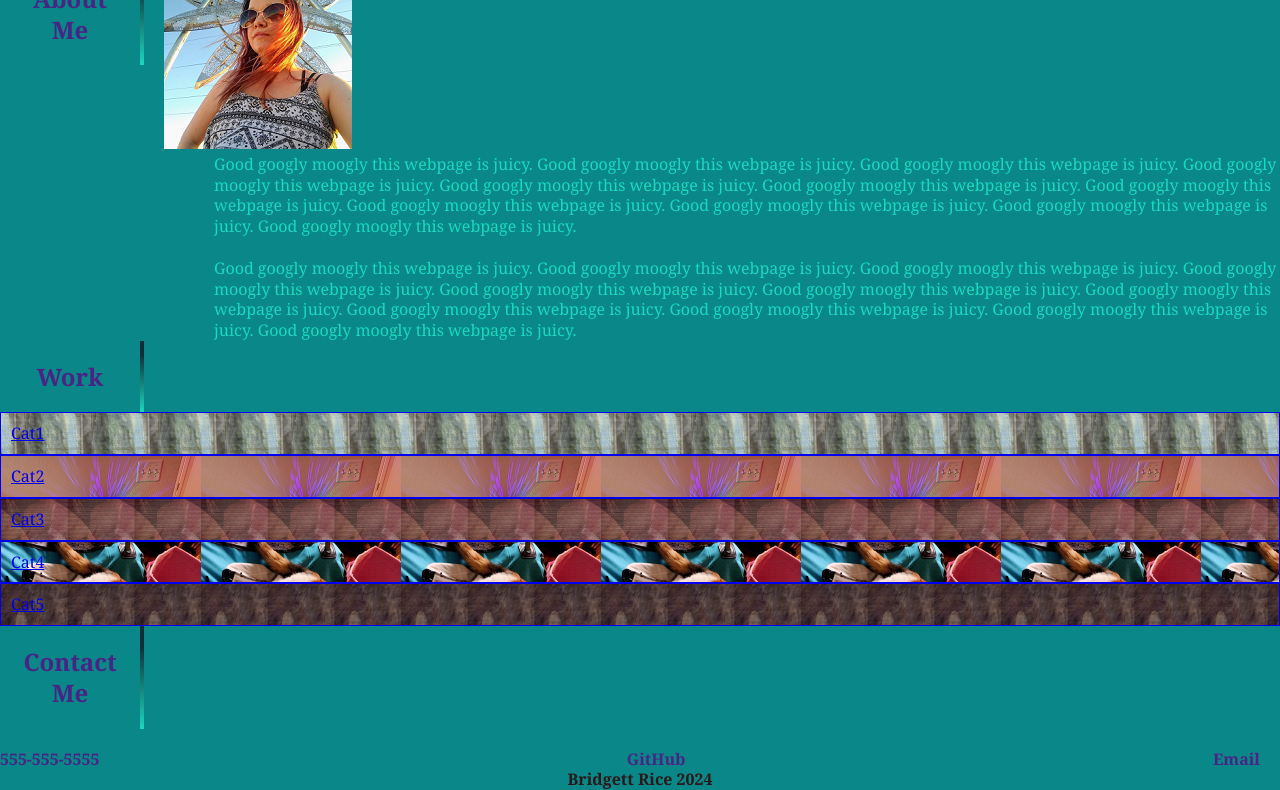
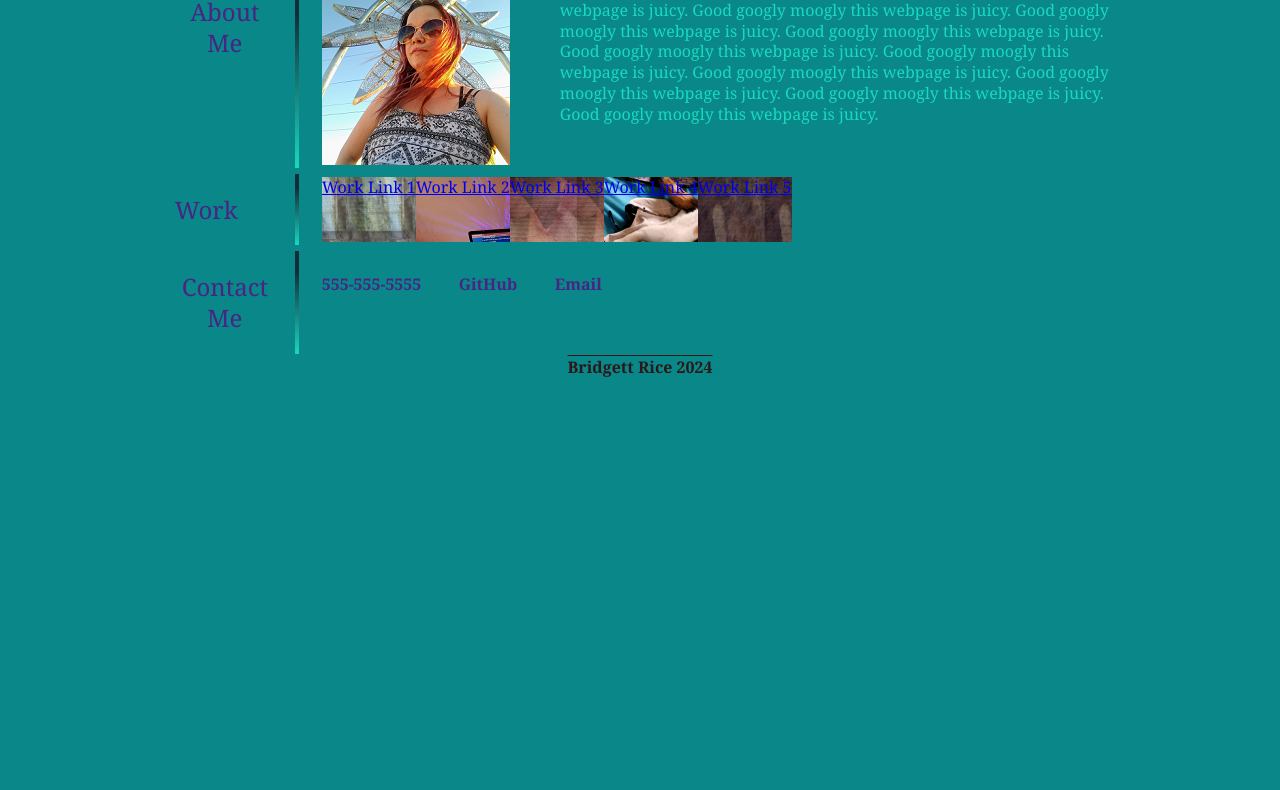
Before and after one commit to Br1dg3tt/challenge-two-portfolio, a plain HTML site: page index.html in a window 1280 px wide. Shown: the part 359-1149 px from the top of the page. After the commit the page ends 800 px from the top, so only its background shows below. Drawn offline with Linux system fonts and the light colour scheme.

Commit message:
fixed box alignments

```diff
--- a/assets/css/style.css
+++ b/assets/css/style.css
@@ -16,30 +16,13 @@ header {
   header h1 {
       font-size:250%;
       text-decoration: underline;
-    padding-left: 30px;
+      padding-left: 40px;
       padding-top:20px;
-    padding-right: 30px;
+      padding-right: 20px;
+      padding-bottom: 10px;
       background-color: #142c37;
       color: #098789;
 
-}
-
-  nav ul {
-    display: flex;
-    justify-content: space-between;
-    min-width: 300px;
-    padding-right:20px;
-    padding-top:20px;
-  }
-
-  nav a {
-    color: #492485;
-    font-weight: bold;
-    text-decoration: none;
-  }
-
-  nav a:hover {
-    color: hsl(325, 75%, 47%);
   }
   .top-background {
       background-image: url("../images/background.png");
@@ -63,17 +46,42 @@ header h1 {
       right: 5%;
     }
 
-  main {
-    display:flex;
-    flex-direction: column;
-    padding: 20px;
+    nav ul {
+      display: flex;
+      justify-content: space-between;
+      min-width: 300px;
+      padding-right:20px;
+      padding-top:20px;
     }
 
-article {
-    display: inherit;
+    nav a {
+      color: #492485;
+      font-weight: bold;
+      text-decoration: none;
     }
 
-h3 {
+    nav a:hover {
+      color: #d21e87;
+      background-color: #142c37;
+      padding: 10px;
+    }
+
+
+    .main {
+              display: flex;
+              flex-direction:column;
+              align-items: center;
+              justify-content:center;
+          }
+          .main-containers {
+              display: flex;
+              justify-content: center;
+              width: 90%;
+              margin: 3px;
+          }
+          .left-side {
+              display: flex;
+              width: 20%;
               color: #492485;
               font-size: 150%;
               box-sizing: content-box;
@@ -84,21 +92,20 @@ h3 {
               width: 100px;
               text-align: center;
           }
+          .right-side {
+              display: flex;
 
- article p {
+              width: 70%;
+              padding:3px;
+          }
+           p {
+              display: inherit;
               color: #19dac0;
               padding-left: 50px;
   }
 
-.card {
-  display: flex;
-  flex-wrap: wrap;
-  padding: 10px;
-  border-style: solid;
-  border-width: 1px;
-}
-
           h4 {
           color: #2b1818;
+          text-decoration: overline;
           text-align: center;
       }
--- a/index.html
+++ b/index.html
@@ -5,61 +5,62 @@
     <meta charset="UTF-8" />
     <meta name="viewport" content="width=device-width, initial-scale=1" />
     <link rel="stylesheet" href="./assets/css/reset.css" />
-    <link rel="stylesheet" href="./assets/css/root" />
     <link rel="stylesheet" type="text/css" href="./assets/css/style.css" />
     <title>Bridgett Rice Portfolio</title>
 </head>
 <body>
   <!-- Header -->
-    <header class="main-header">
+  <header>
   <h1>Bridgett Rice</h1>
 <!--Navigation-->
   <nav>
     <ul>
-<li><a href="about">About Me</a></li>
+<li><a href="#about-information">About Me</a></li>
 <li> || </li>
-<li><a href="work">Work</a></li>
+<li><a href="#work-information">Work</a></li>
 <li> || </li>
-<li><a href="contact">Contact Me</a></li>
+<li><a href="#contact-information">Contact Me</a></li>
 <li> || </li>
 <li><a href="resume">Resume</a></li>
 </ul>
       </nav>
   </header>
 
-<section class="top-background">
-  <div>
+<div class="top-background">
   <h2>Where Ever You Go, There You Are.</h2>
 </div>
+<div class="main">
+  <div class="main-containers">
+      <section class="left-side" id="about-information">
+          About Me
       </section>
-
-    <article>
-      <section class="left-information" id="about-information"><h3>About Me</h3></section>
-      <section>
+      <section class="right-side">
           <img src="./assets/images/profilepicture.png">
           <p>Good googly moogly this webpage is juicy.  Good googly moogly this webpage is juicy.  Good googly moogly this webpage is juicy.  Good googly moogly this webpage is juicy.  Good googly moogly this webpage is juicy.  Good googly moogly this webpage is juicy.  Good googly moogly this webpage is juicy.  Good googly moogly this webpage is juicy.  Good googly moogly this webpage is juicy.  Good googly moogly this webpage is juicy.  Good googly moogly this webpage is juicy.</p>
+      </section>
+  </div>
+  <div class="main-containers">
+      <section class="left-side" id="work-information">
+          Work
+      </section>
+      <section class="right-side">
+
+              <a  href="https://github.com/Br1dg3tt/challenge-one-code-refactor" style="background-image: url('./assets/images/card1.png')">Work Link 1</a>
               <br>
-        <p>Good googly moogly this webpage is juicy.  Good googly moogly this webpage is juicy.  Good googly moogly this webpage is juicy.  Good googly moogly this webpage is juicy.  Good googly moogly this webpage is juicy.  Good googly moogly this webpage is juicy.  Good googly moogly this webpage is juicy.  Good googly moogly this webpage is juicy.  Good googly moogly this webpage is juicy.  Good googly moogly this webpage is juicy.  Good googly moogly this webpage is juicy.</p>
+              <a  href="https://github.com/Br1dg3tt/challenge-one-code-refactor" style="background-image: url('./assets/images/card2.png')">Work Link 2</a>
+              <br>
+              <a  href="https://github.com/Br1dg3tt/challenge-one-code-refactor" style="background-image: url('./assets/images/card3.png')">Work Link 3</a>
+              <br>
+              <a href="https://github.com/Br1dg3tt/challenge-one-code-refactor" style="background-image: url('./assets/images/card4.png')">Work Link 4</a>
+              <br>
+              <a href="https://github.com/Br1dg3tt/challenge-one-code-refactor" style="background-image: url('./assets/images/card5.png')">Work Link 5</a>
               </section>
-      </article>
-
-
-      <section class="left-information" id="work-information"><h3>Work</h3></section>
-      <a section class="card" href="https://github.com/Br1dg3tt/challenge-one-code-refactor" style="background-image: url('./assets/images/card1.png')">Cat1</a>
+  </div>
+  <div class="main-containers">
+      <section class="left-side" id="contact-information">
+          Contact Me
       </section>
-      <a section class="card" href="https://github.com/Br1dg3tt/challenge-one-code-refactor" style="background-image: url('./assets/images/card2.png')">Cat2</a>
-      </section>
-      <a section class="card" href="https://github.com/Br1dg3tt/challenge-one-code-refactor" style="background-image: url('./assets/images/card3.png')">Cat3</a>
-      </section>
-      <a section class="card" href="https://github.com/Br1dg3tt/challenge-one-code-refactor" style="background-image: url('./assets/images/card4.png')">Cat4</a>
-      </section>
-      <a section class="card" href="https://github.com/Br1dg3tt/challenge-one-code-refactor" style="background-image: url('./assets/images/card5.png')">Cat5</a>
-      </section>
-      </section>
-
-      </section>
-      <section class="left-information" id="contact-information"><h3>Contact Me</h3></section>
-      <section>
+      <section class="right-side">
           <nav>
               <ul>
               <li><a href="tel:+555-555-5555">555-555-5555</a></li>
@@ -68,11 +69,11 @@
               </ul>
               </nav>
       </section>
-
-
+  </div>
+</div>
 <footer>
   <h4>Bridgett Rice 2024</h4>
 </footer>
 </body>
-
+</body>
 </html>
```
Lines whose indentation alone changed are shown as unchanged.
